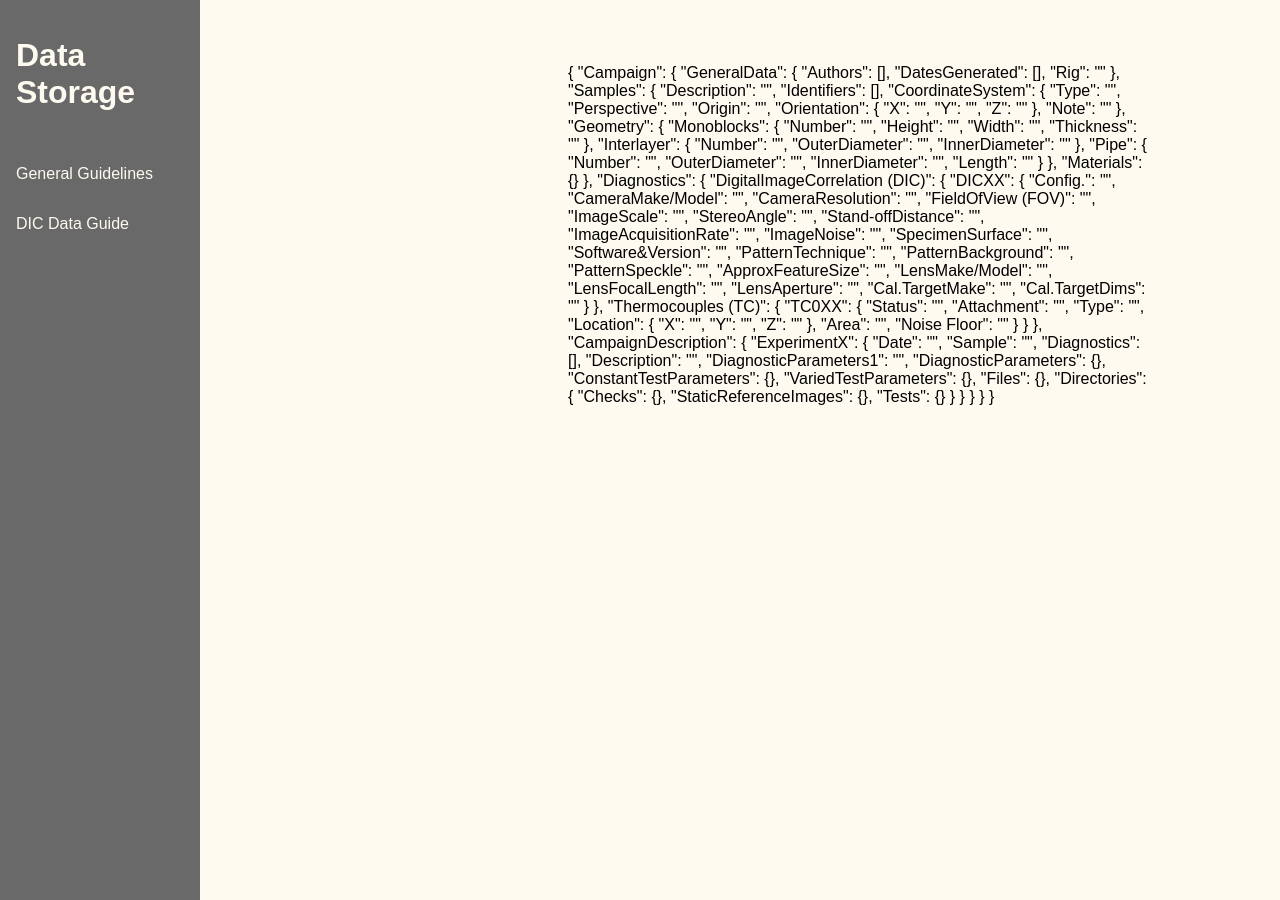
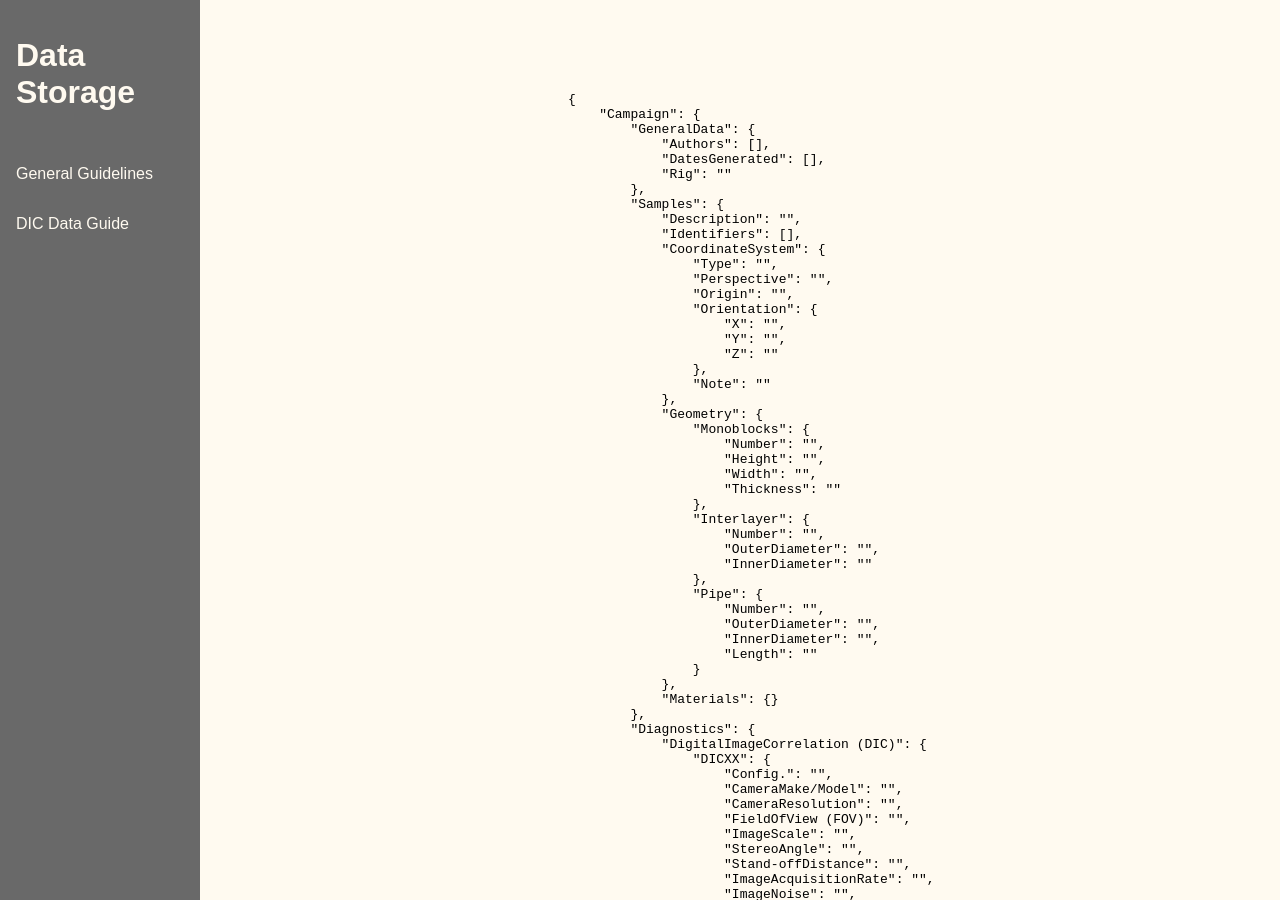
Before and after one commit to Applied-Materials-Technology/data-storage-guide, a Jekyll site: the page built from base/metadata-example.html, in a window 1280 px wide and 900 px high. Built offline with Jekyll 4.4.1, drawn with Linux system fonts in a browser that asks for light colours.

Commit message:
json formatting

```diff
--- a/base/metadata-example.html
+++ b/base/metadata-example.html
@@ -4,6 +4,7 @@ title: DIC
 ---
 
 <div class="content">
+<pre id="json">
 
 {
     "Campaign": {
@@ -107,5 +108,5 @@ title: DIC
         }
     }
 }
-
+</pre>
 </div>
```
